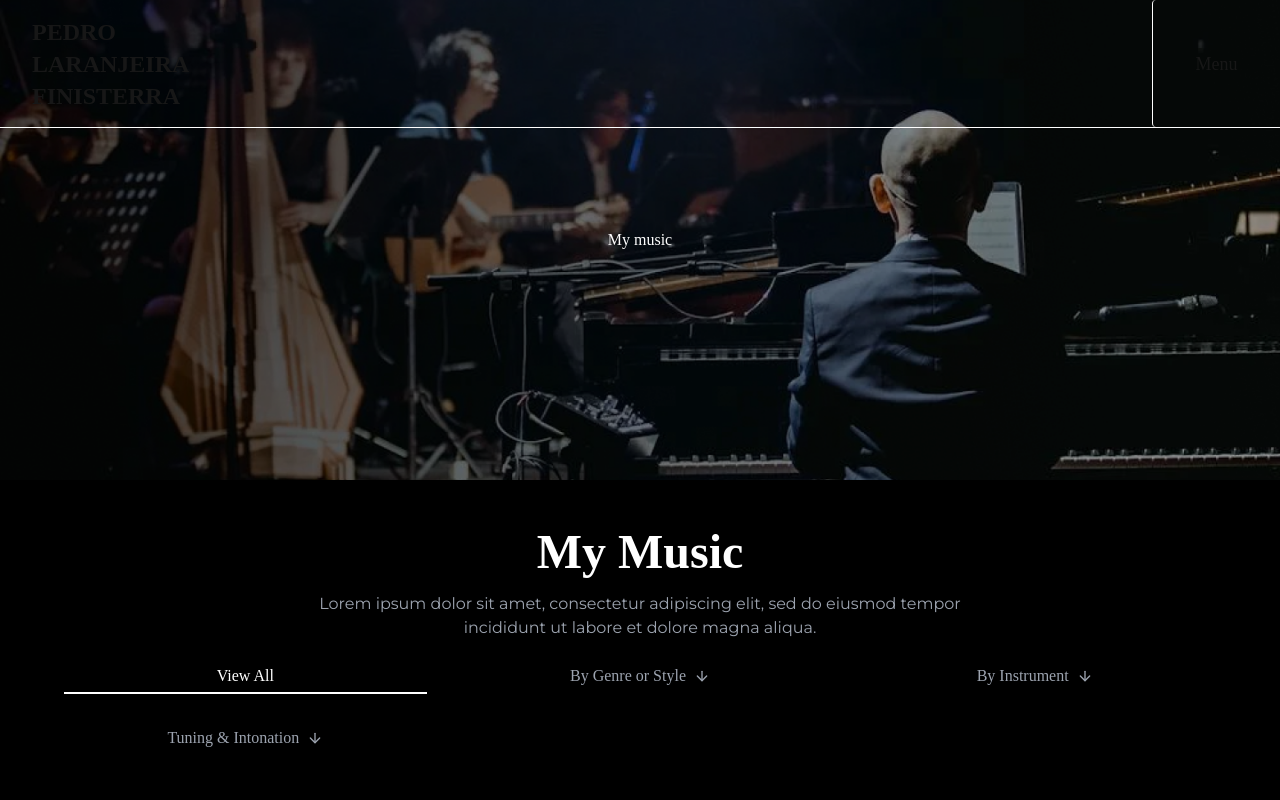
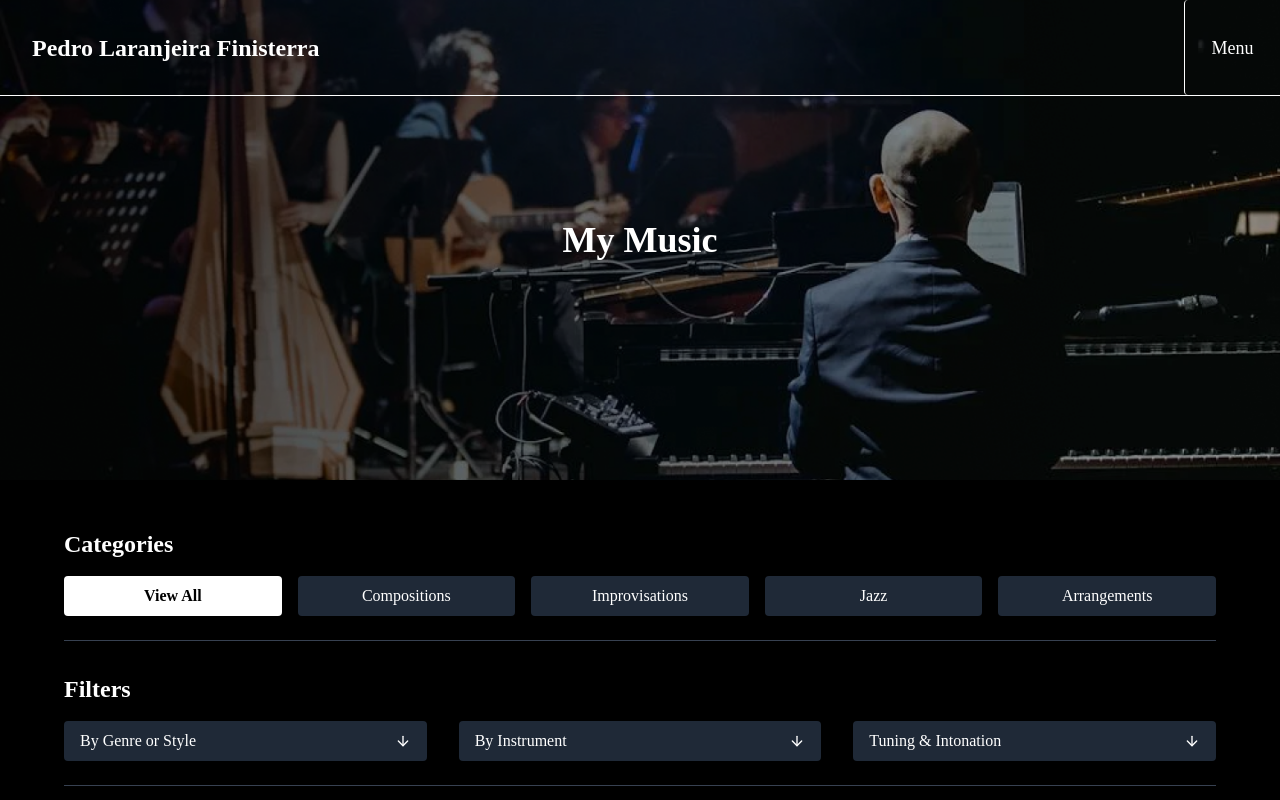
Before and after one commit to tiagodacosta1/pedro-website, a Next.js app: page /MyMusic in a window 1280 px wide. Shown: the top 800 px of the page. Built offline with nearby package versions, Linux system fonts and the light colour scheme.

Commit message:
to make Pedro´s life easier

```diff
--- a/app/Footer.tsx
+++ b/app/Footer.tsx
@@ -9,8 +9,8 @@ export default function Footer() {
     }
 
     return (
-        <footer className="text-white py-6 px-4 md:px-8">
-            <div className="container mx-auto flex flex-col space-y-4 md:space-y-0 md:flex-row md:items-center md:justify-between text-sm">
+        <footer className=" py-6 px-4 md:px-8">
+            <div className="container mx-auto flex flex-col space-y-4 md:space-y-0 md:flex-row md:items-center md:justify-between">
                 {/* Copyright - Full width on mobile, normal on desktop */}
                 <h3 className="text-center md:text-left">© {new Date().getFullYear()} INAME. ALL RIGHTS RESERVED.</h3>
 
--- a/app/Header.tsx
+++ b/app/Header.tsx
@@ -1,20 +1,23 @@
-'use client';
+"use client"
 
-import { useState, useEffect, useRef } from 'react';
-import Image from 'next/image';
-import Link from 'next/link';
+import { useState, useEffect, useRef } from "react"
+import Image from "next/image"
+import Link from "next/link"
 
 const Header = () => {
-    const [menuOpen, setMenuOpen] = useState<boolean>(false);
-    const menuRef = useRef<HTMLDivElement | null>(null); // Ref for detecting hover outside the menu
-    const headerRef = useRef<HTMLDivElement | null>(null); // Ref for detecting hover outside the header
+    const [menuOpen, setMenuOpen] = useState<boolean>(false)
+    const menuRef = useRef<HTMLDivElement | null>(null)
+    const headerRef = useRef<HTMLDivElement | null>(null)
 
     const toggleMenu = () => {
-        setMenuOpen(!menuOpen);
-    };
+        setMenuOpen(!menuOpen)
+    }
+
+    const closeMenu = () => {
+        setMenuOpen(false)
+    }
 
     useEffect(() => {
-        // Close menu when mouse leaves the header or overlay area
         const handleMouseLeave = (event: MouseEvent) => {
             if (
                 menuRef.current &&
@@ -22,89 +25,76 @@ const Header = () => {
                 headerRef.current &&
                 !headerRef.current.contains(event.target as Node)
             ) {
-                setMenuOpen(false);
+                setMenuOpen(false)
             }
-        };
+        }
 
-        // Attach event listener for mouse leave
-        document.addEventListener('mousemove', handleMouseLeave);
+        document.addEventListener("mousemove", handleMouseLeave)
 
-        // Cleanup the event listener
         return () => {
-            document.removeEventListener('mousemove', handleMouseLeave);
-        };
-    }, []);
+            document.removeEventListener("mousemove", handleMouseLeave)
+        }
+    }, [])
 
     return (
         <div className="relative" ref={headerRef}>
             <header
-                className={`fixed top-0 left-0 right-0 h-32 flex items-center justify-between border-b border-white z-50 ${menuOpen ? 'bg-[#050807]' : 'bg-transparent'}`}
+                className={`fixed top-0 left-0 right-0 h-24 flex items-center justify-between border-b border-white z-50 ${menuOpen ? "bg-[#050807]" : "bg-transparent"}`}
             >
-                {/* Name on the left */}
                 <div className="ml-8 text-xl">
-                    <Link href="/" className="text-2xl font-semibold uppercase">
-                        Pedro <br /> Laranjeira <br />Finisterra
+                    <Link href="/" className="text-2xl font-semibold" onClick={closeMenu}>
+                        Pedro Laranjeira Finisterra
                     </Link>
                 </div>
 
-                {/* Menu button on the right */}
                 <button
-                    className="text-lg bg-transparent border-l border-white h-full w-32 rounded hover:bg-white hover:text-red-500 transition"
+                    className="text-lg bg-transparent border-l border-white h-full w-24 rounded hover:bg-white hover:text-red-500 transition"
                     onClick={toggleMenu}
                 >
-                    {menuOpen ? 'Close' : 'Menu'}
+                    {menuOpen ? "Close" : "Menu"}
                 </button>
             </header>
 
             {menuOpen && (
                 <div
-                    ref={menuRef} // Attach the ref to the menu container
-                    className="absolute top-32 left-0 right-0 h-[70vh] bg-black text-white flex flex-col sm:flex-row z-40"
+                    ref={menuRef}
+                    className="absolute top-20 left-0 right-0 h-[70vh] bg-black  flex flex-col sm:flex-row z-40"
                 >
-                    {/* Left Column - Image with Overlay */}
                     <div className="flex-1 relative sm:w-1/2">
-                        <Image
-                            src="/hero.png" // Replace with your image path
-                            alt="Hero Image"
-                            layout="fill"
-                            objectFit="cover"
-                            className="w-full h-full" // Ensure it takes up the full space
-                        />
-                        {/* Text Overlay */}
-                        <div className="absolute bottom-4 left-4 bg-black bg-opacity-50 text-white p-4 rounded">
+                        <Image src="/hero.png" alt="Hero Image" layout="fill" objectFit="cover" className="w-full h-full" />
+                        <div className="absolute bottom-4 left-4 bg-black bg-opacity-50  p-4 rounded">
                             <p className="text-xl font-bold">Event Name Here</p>
                             <p className="text-lg font-medium">London, 2024</p>
                         </div>
                     </div>
 
-                    {/* Right Column - Navigation Links */}
                     <div className="flex-1 flex flex-col justify-center space-y-8 sm:w-1/2">
-                        <Link href="/" className="text-2xl font-semibold uppercase ml-8">
+                        <Link href="/" className="text-2xl font-semibold uppercase ml-8" onClick={closeMenu}>
                             Home
                             <p className="text-sm italic opacity-70">Welcome to my site</p>
                         </Link>
 
-                        <Link href="/BioAndClients" className="text-2xl font-semibold uppercase ml-8">
-                            BIO
+                        <Link href="/BioAndClients" className="text-2xl font-semibold uppercase ml-8" onClick={closeMenu}>
+                            About
                             <p className="text-sm italic opacity-70">Learn more about Pedro</p>
                         </Link>
-                        <Link href="/Contact" className="text-2xl font-semibold uppercase ml-8">
+                        <Link href="/Contact" className="text-2xl font-semibold uppercase ml-8" onClick={closeMenu}>
                             Contact
-                            <p className="text-sm italic opacity-70">Learn more about Pedro</p>
+                            <p className="text-sm italic opacity-70">Get in touch</p>
                         </Link>
-                        <Link href="/MyMusic" className="text-2xl font-semibold uppercase ml-8">
+                        <Link href="/MyMusic" className="text-2xl font-semibold uppercase ml-8" onClick={closeMenu}>
                             My Music
-                            <p className="text-sm italic opacity-70">Learn more about Pedro</p>
+                            <p className="text-sm italic opacity-70">Listen to Pedro's music</p>
                         </Link>
-                        <Link href="/Media" className="text-2xl font-semibold uppercase ml-8">
+                        <Link href="/Media" className="text-2xl font-semibold uppercase ml-8" onClick={closeMenu}>
                             Media
-                            <p className="text-sm italic opacity-70">Learn more about Pedro</p>
+                            <p className="text-sm italic opacity-70">Photos and videos</p>
                         </Link>
                     </div>
                 </div>
             )}
         </div>
-    );
-};
+    )
+}
 
-export default Header;
+export default Header
--- a/app/Media/page.tsx
+++ b/app/Media/page.tsx
@@ -74,7 +74,7 @@ export default function Media() {
             <div className="fixed top-0 left-0 right-0 z-10 h-[60vh]">
                 <div className="h-full w-full bg-cover bg-center" style={{ backgroundImage: "url(/hero.png)" }} />
                 <div className="absolute inset-0 flex items-center justify-center">
-                    <h1 className="text-white text-4xl font-bold">Media</h1>
+                    <h1 className=" text-4xl font-bold">Media</h1>
                 </div>
             </div>
 
@@ -90,7 +90,7 @@ export default function Media() {
 
                     {/* Filters */}
                     <div className="grid grid-cols-1 sm:grid-cols-3 gap-8 mt-6 pb-4">
-                        <button className="text-white border-b-2 border-white pb-1 text-center">View All</button>
+                        <button className=" border-b-2 border-white pb-1 text-center">View All</button>
                         <div className="relative text-center">
                             <button
                                 className="text-gray-400 flex items-center justify-center gap-2 mx-auto"
@@ -99,7 +99,7 @@ export default function Media() {
                                 By Genre or Style <ArrowDown size={16} />
                             </button>
                             {genreDropdownOpen && (
-                                <div className="absolute left-0 mt-2 bg-black text-white w-full py-2 px-4 border border-gray-700 z-50">
+                                <div className="absolute left-0 mt-2 bg-black  w-full py-2 px-4 border border-gray-700 z-50">
                                     {/* Add your genre options here */}
                                     <p className="py-1">Compositions</p>
                                     <p className="py-1">Microtonal Improvisations</p>
@@ -116,7 +116,7 @@ export default function Media() {
                                 By Instrument <ArrowDown size={16} />
                             </button>
                             {instrumentDropdownOpen && (
-                                <div className="absolute left-0 mt-2 text-white w-full py-2 px-4 border border-gray-700 z-50">
+                                <div className="absolute left-0 mt-2  w-full py-2 px-4 border border-gray-700 z-50">
                                     {/* Add your instrument options here */}
                                     <p className="py-1">Violin</p>
                                     <p className="py-1">Piano</p>
@@ -144,10 +144,10 @@ export default function Media() {
                                         />
                                     </div>
                                     <div className="space-y-3">
-                                        <p className="text-white font-xl uppercase">{item.mediaType}</p>
+                                        <p className=" font-xl uppercase">{item.mediaType}</p>
 
-                                        <h3 className="text-white text-3xl font-xl">{item.title}</h3>
-                                        <h3 className="text-white text-normal italic "> {item.subtitle}</h3>
+                                        <h3 className=" text-3xl font-xl">{item.title}</h3>
+                                        <h3 className=" text-normal italic "> {item.subtitle}</h3>
                                         <p className="text-gray-400 text-sm line-clamp-2">{item.description}</p>
                                         <button className="border border-white px-6 py-3 hover:bg-white hover:text-black transition-colors">
                                             Learn More
--- a/app/MyMusic/page.tsx
+++ b/app/MyMusic/page.tsx
@@ -1,98 +1,108 @@
-'use client';
+"use client"
 
-import { useState } from "react";
-import { ArrowDown } from "lucide-react";
-import Image from "next/image";
+import { useState } from "react"
+import { ArrowDown } from "lucide-react"
+import Image from "next/image"
 
 export default function MyMusic() {
-    const [genreDropdownOpen, setGenreDropdownOpen] = useState(false);
-    const [instrumentDropdownOpen, setInstrumentDropdownOpen] = useState(false);
-    const [tuningDropdownOpen, setTuningDropdownOpen] = useState(false);
+    const [genreDropdownOpen, setGenreDropdownOpen] = useState(false)
+    const [instrumentDropdownOpen, setInstrumentDropdownOpen] = useState(false)
+    const [tuningDropdownOpen, setTuningDropdownOpen] = useState(false)
 
     return (
         <div>
             <div
-                className="h-[60vh] bg-cover bg-center flex justify-center items-center text-white text-center"
-                style={{ backgroundImage: 'url(/hero.png)' }}
+                className="h-[60vh] bg-cover bg-center flex justify-center items-center text-center"
+                style={{ backgroundImage: "url(/hero.png)" }}
             >
-                <h1>My music</h1>
+                <h1 className="text-4xl font-bold">My Music</h1>
             </div>
-            <section className="min-h-screen bg-black text-white px-6 md:px-16 py-12">
-                {/* Header */}
-                <div className="text-center max-w-2xl mx-auto">
-                    <h1 className="text-5xl font-bold">My Music</h1>
-                    <p className="text-gray-400 mt-4">
-                        Lorem ipsum dolor sit amet, consectetur adipiscing elit, sed do
-                        eiusmod tempor incididunt ut labore et dolore magna aliqua.
-                    </p>
+            <section className="min-h-screen bg-black px-6 md:px-16 py-12">
+                {/* Main Sections */}
+                <div className="border-b border-gray-700 pb-6">
+                    <h2 className="text-2xl font-semibold mb-4">Categories</h2>
+                    <div className="grid grid-cols-2 sm:grid-cols-3 md:grid-cols-5 gap-4">
+                        <button className="py-2 px-4 bg-white text-black font-semibold rounded hover:bg-gray-200 transition">
+                            View All
+                        </button>
+                        <button className="py-2 px-4 bg-gray-800 text-white rounded hover:bg-gray-700 transition">
+                            Compositions
+                        </button>
+                        <button className="py-2 px-4 bg-gray-800 text-white rounded hover:bg-gray-700 transition">
+                            Improvisations
+                        </button>
+                        <button className="py-2 px-4 bg-gray-800 text-white rounded hover:bg-gray-700 transition">Jazz</button>
+                        <button className="py-2 px-4 bg-gray-800 text-white rounded hover:bg-gray-700 transition">
+                            Arrangements
+                        </button>
+                    </div>
                 </div>
 
                 {/* Filters */}
-                <div className="grid grid-cols-1 sm:grid-cols-3 gap-8 mt-6 pb-4">
-                    <button className="text-white border-b-2 border-white pb-1 text-center">View All</button>
-                    <div className="relative text-center">
+                <div className="mt-8 pb-6 border-b border-gray-700">
+                    <h2 className="text-2xl font-semibold mb-4">Filters</h2>
+                    <div className="grid grid-cols-1 sm:grid-cols-3 gap-8">
+                        <div className="relative">
                             <button
-                            className="text-gray-400 flex items-center justify-center gap-2 mx-auto"
+                                className="w-full py-2 px-4 bg-gray-800 text-white rounded flex items-center justify-between"
                                 onClick={() => setGenreDropdownOpen(!genreDropdownOpen)}
                             >
-                            By Genre or Style <ArrowDown size={16} />
+                                <span>By Genre or Style</span> <ArrowDown size={16} />
                             </button>
                             {genreDropdownOpen && (
-                            <div className="absolute left-0 mt-2 bg-black text-white w-full py-2 px-4 border border-gray-700 z-50">
-                                <p className="py-1">Compositions</p>
-                                <p className="py-1">Improvisations</p>
-                                <p className="py-1">Jazz</p>
-                                <p className="py-1">Arrangements</p>
+                                <div className="absolute left-0 mt-2 w-full py-2 px-4 bg-gray-800 border border-gray-700 rounded z-50">
+                                    <p className="py-1 hover:bg-gray-700 cursor-pointer">Compositions</p>
+                                    <p className="py-1 hover:bg-gray-700 cursor-pointer">Improvisations</p>
+                                    <p className="py-1 hover:bg-gray-700 cursor-pointer">Jazz</p>
+                                    <p className="py-1 hover:bg-gray-700 cursor-pointer">Arrangements</p>
                                 </div>
                             )}
                         </div>
-                    <div className="relative text-center">
+                        <div className="relative">
                             <button
-                            className="text-gray-400 flex items-center justify-center gap-2 mx-auto"
+                                className="w-full py-2 px-4 bg-gray-800 text-white rounded flex items-center justify-between"
                                 onClick={() => setInstrumentDropdownOpen(!instrumentDropdownOpen)}
                             >
-                            By Instrument <ArrowDown size={16} />
+                                <span>By Instrument</span> <ArrowDown size={16} />
                             </button>
                             {instrumentDropdownOpen && (
-                            <div className="absolute left-0 mt-2 bg-black text-white w-full py-2 px-4 border border-gray-700 z-50">
-                                <p className="py-1">Violin</p>
-                                <p className="py-1">Piano</p>
-                                <p className="py-1">Electric Bass</p>
+                                <div className="absolute left-0 mt-2 w-full py-2 px-4 bg-gray-800 border border-gray-700 rounded z-50">
+                                    <p className="py-1 hover:bg-gray-700 cursor-pointer">Violin</p>
+                                    <p className="py-1 hover:bg-gray-700 cursor-pointer">Piano</p>
+                                    <p className="py-1 hover:bg-gray-700 cursor-pointer">Electric Bass</p>
                                 </div>
                             )}
                         </div>
-                    <div className="relative text-center">
+                        <div className="relative">
                             <button
-                            className="text-gray-400 flex items-center justify-center gap-2 mx-auto"
+                                className="w-full py-2 px-4 bg-gray-800 text-white rounded flex items-center justify-between"
                                 onClick={() => setTuningDropdownOpen(!tuningDropdownOpen)}
                             >
-                            Tuning & Intonation <ArrowDown size={16} />
+                                <span>Tuning & Intonation</span> <ArrowDown size={16} />
                             </button>
                             {tuningDropdownOpen && (
-                            <div className="absolute left-0 mt-2 bg-black text-white w-full py-2 px-4 border border-gray-700 z-50">
-                                <p className="py-1">Just Intonation</p>
-                                <p className="py-1">Equal Temperament</p>
-                                <p className="py-1">Microtonal Tuning</p>
-                                <p className="py-1">Historical Temperaments</p>
+                                <div className="absolute left-0 mt-2 w-full py-2 px-4 bg-gray-800 border border-gray-700 rounded z-50">
+                                    <p className="py-1 hover:bg-gray-700 cursor-pointer">Just Intonation</p>
+                                    <p className="py-1 hover:bg-gray-700 cursor-pointer">Equal Temperament</p>
+                                    <p className="py-1 hover:bg-gray-700 cursor-pointer">Microtonal Tuning</p>
+                                    <p className="py-1 hover:bg-gray-700 cursor-pointer">Historical Temperaments</p>
                                 </div>
                             )}
+                        </div>
                     </div>
                 </div>
 
                 {/* Music List */}
                 <div className="mt-12 space-y-12">
                     {[1, 2].map((_, index) => (
-                        <div
-                            key={index}
-                            className="border-t border-gray-700 pt-8 flex flex-col md:flex-row items-start gap-8"
-                        >
+                        <div key={index} className="border-t border-gray-700 pt-8 flex flex-col md:flex-row items-start gap-8">
                             <div className="flex-1">
                                 <h2 className="text-2xl font-semibold mt-2">... spiraling.</h2>
                                 <p className="text-gray-400 mt-2">2024/2025 </p>
                                 <p className="text-gray-400 mt-2"> for the Lumatone</p>
                                 <p className="text-gray-400 mt-2"> {`1'30''`}</p>
                                 <p className="text-gray-400 mt-4">
-                                    {`Written in comemoration of Alexandra Mouroutsou's 10th birthday.`}
+                                    {`Written in commemoration of Alexandra Mouroutsou's 10th birthday.`}
                                 </p>
                                 <button className="mt-4 px-4 py-2 border border-white hover:bg-white hover:text-black transition">
                                     See Score Excerpt
@@ -100,14 +110,12 @@ export default function MyMusic() {
                             </div>
                             <div className="flex-1 flex flex-col items-center sticky top-64">
                                 <div className="bg-gray-800 w-full h-40 md:h-48"></div>
-                                {index === 1 && (
-                                    <Image src="/image.png" alt="Image" width={500} height={300} />
-                                )}
+                                {index === 1 && <Image src="/image.png" alt="Image" width={500} height={300} />}
                             </div>
                         </div>
                     ))}
                 </div>
             </section>
         </div>
-    );
+    )
 }
--- a/app/globals.css
+++ b/app/globals.css
@@ -2,22 +2,8 @@
 @tailwind components;
 @tailwind utilities;
 
-:root {
-  --background: #ffffff;
-  --foreground: #171717;
-}
-
-@media (prefers-color-scheme: dark) {
-  :root {
-    --background: #0a0a0a;
-    --foreground: #ededed;
-  }
-}
-
 body {
-  color: var(--foreground);
-  background: var(--background);
-  font-family: Arial, Helvetica, sans-serif;
+  @apply text-white;
 }
 
 a,
@@ -28,6 +14,10 @@ h3 {
   font-family: "Times New Roman", Times, serif;
 }
 
+h1 {
+  @apply text-7xl;
+}
+
 p {
   font-family: 'Montserrat', sans-serif;
 }
```
Also changed, not shown: app/BioAndClients/page.tsx (+5 -5 lines), app/Contact/page.tsx (+4 -4 lines), app/DiscoverWork.tsx (+5 -5 lines), app/ShortBio.tsx (+9 -6 lines), app/page.tsx (+6 -6 lines), public/image001.jpg (added), public/image005.jpg (added). Lines whose indentation alone changed are shown as unchanged.
